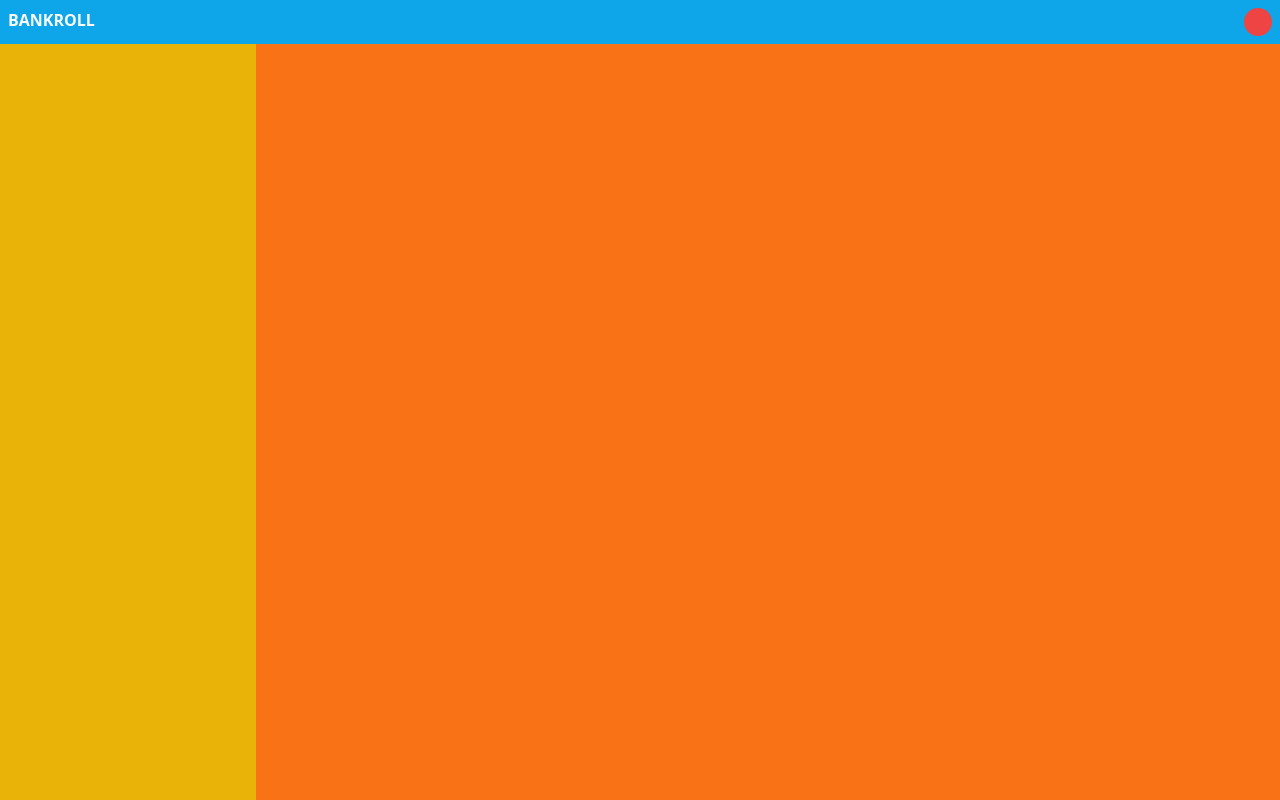
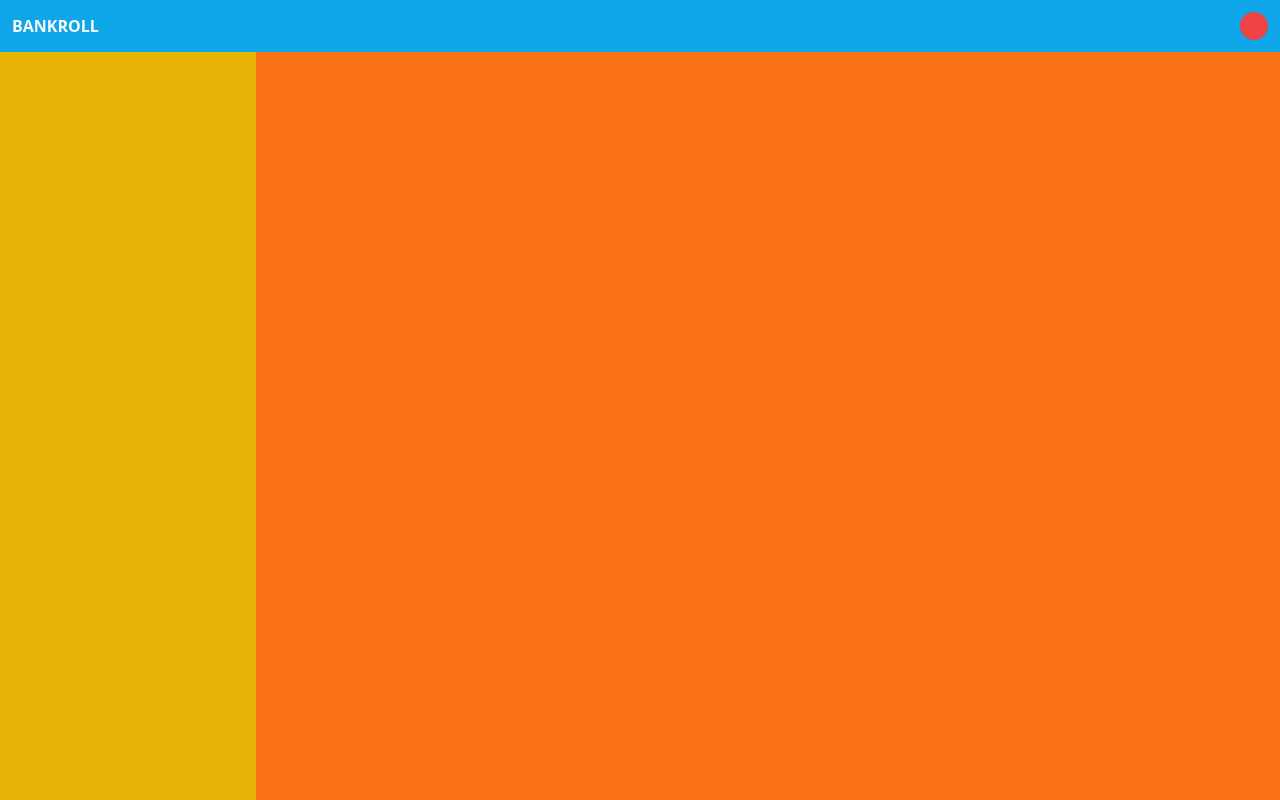
Before and after one commit to pharos-lab/bankroll, a Vue app: page / in a window 1280 px wide. Built offline with nearby package versions, Linux system fonts and the light colour scheme.

Commit message:
install heroicons library

```diff
--- a/package.json
+++ b/package.json
@@ -9,6 +9,7 @@
     "preview": "vite preview"
   },
   "dependencies": {
+    "@heroicons/vue": "^2.1.5",
     "chart.js": "^4.4.4",
     "vue": "^3.5.10"
   },
--- a/src/Navbar.vue
+++ b/src/Navbar.vue
@@ -1,6 +1,6 @@
 <template>
-    <header class="bg-sky-500 text-slate-50 p-2 font-semibold">
-    <div class="container mx-auto flex gap-8">
+    <header class="bg-sky-500 text-slate-50 p-3 font-semibold">
+    <div class="container mx-auto flex items-center gap-8">
       <div class="brand">BANKROLL</div>
       <nav class="grow"></nav>
       <div class="actions flex gap-2 items-center">
```
Also changed, not shown: 1 other file (tests, documents, lock files or other folders).
